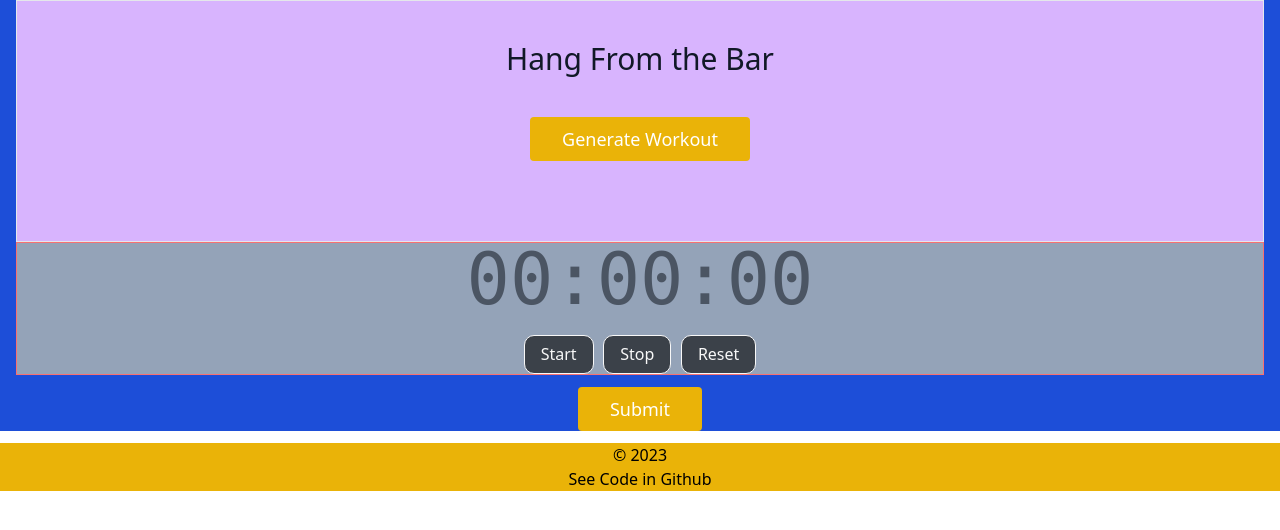
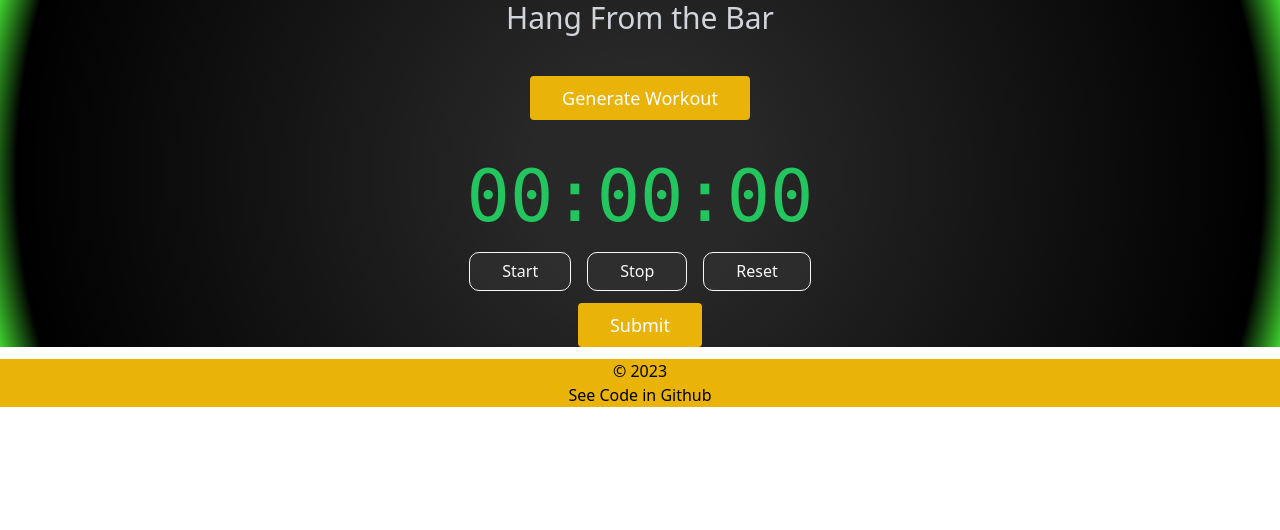
Before and after one commit to Kevindietme/hang-from-the-bar-app, a React (Create React App) app: page / in a window 1280 px wide. Shown: the top 530 px of the page. Built offline with nearby package versions, Linux system fonts and the light colour scheme.

Commit message:
Updated more styling adjusted containers

```diff
--- a/src/components/Exercises.jsx
+++ b/src/components/Exercises.jsx
@@ -69,28 +69,25 @@ export default function Exercises() {
 
 return(
   <>
-    <main className="bg-blue-700">
+    <main>
       {showResult
       ? <Results exerciseList={exerciseList} setShowResult={setShowResult} setExerciseList={setExerciseList}/>
       :
-      <section className="text-gray-600 body-font border-blue-400 px-3">
+      <section>
 
-        <div className="button-container border-3 px-1 border-purple-500">
-
-          <div className="exercise-list">
-            <div className="exerciseList">
-
-              <div className="container px-5 py-10 mx-auto border px-2 bg-purple-300">
+        <div>
+              <div>
                 <div className="text-center mb-10">
-                  <h1 className="sm:text-3xl text-2xl font-medium text-center title-font text-gray-900 mb-4">Hang From the Bar</h1>
+                  <h1 className="sm:text-3xl text-2xl font-medium text-center title-font text-gray-300 mb-4">Hang From the Bar</h1>
                   <button onClick={getExercises} className="flex mx-auto mt-10 text-white bg-yellow-500 border-0 py-2 px-8 focus:outline-none hover:bg-yellow-600 rounded text-lg ">Generate Workout</button>
                   </div>
+                  {/* <div className="bg-./images/slothHang.jpg"></div> adding background  */}
                 {!exerciseList
                   ? <p className="message">{message}</p>
                   : (<div className="container flex flex-col items-center justify-center w-full mx-auto">
                     {exerciseList.map(exercise => (
                       <div key={exercise.id} className="p-2 sm:w-1/2 w-full">
-                        <div className="bg-lime-500 rounded flex p-4 h-full items-center hover:bg-violet-600 active:bg-violet-700 focus:outline-none focus:ring focus:ring-violet-300">
+                        <div className="bg-lime-500 rounded flex p-4 h-full items-center hover:bg-gray-600 active:bg-violet-700 focus:outline-none focus:ring focus:ring-violet-300">
                           <svg fill="none" stroke="currentColor" strokeLinecap="round" strokeLinejoin="round" strokeWidth="3" className="text-yellow-500 w-6 h-6 flex-shrink-0 mr-4" viewBox="0 0 24 24">
                           </svg>
                           <span className="title-font font-medium">{exercise.exerciseType}: {exercise.nameOfExercise}</span>
@@ -103,8 +100,6 @@ return(
         <Stopwatch setFinalTime={setFinalTime} showResult={showResult}/>
               <button onClick={addResults} className="flex mt-3 mb-3 mx-auto mt-16 text-white bg-yellow-500 border-0 py-2 px-8 focus:outline-none hover:bg-yellow-600 rounded text-lg">Submit</button>
             </div>
-          </div>
-        </div>
       </section>
 }
     </main>
--- a/src/components/Stopwatch.jsx
+++ b/src/components/Stopwatch.jsx
@@ -65,9 +65,8 @@ const Stopwatch = ({ setFinalTime, showResult }) => {
   }, [showResult]);
 
   return (
-    <div className="container mx-auto border border-red-400 bg-slate-400">
-      {/* <h2 className="w-fit mx-auto">Stopwatch</h2> */}
-      <p className="time w-fit mx-auto font-mono text-7xl">
+    <div>
+      <p className="time w-fit mx-auto font-mono text-7xl text-green-500">
         <span id="minutes">{minutes.toString().padStart(2, '0')}</span>:
         <span id="seconds">{seconds.toString().padStart(2, '0')}</span>:
         <span id="tens">{tens.toString().padStart(2, '0')}</span>
--- a/src/styles/App.css
+++ b/src/styles/App.css
@@ -1,4 +1,6 @@
-.container {
+main {
+background: rgb(0,0,0);
+background: radial-gradient(circle, rgba(0,0,0,0.8425428206997084) 16%, rgba(0,0,0,1) 94%, rgba(65,211,47,1) 100%);
 }
 
 .buttons-container {
@@ -8,14 +10,14 @@
 }
 
 button {
-  padding: 0.4rem 1rem;
-  margin: 0 0.3rem;
+  padding: 0.4rem 2rem;
+  margin: 0 0.5rem;
   border-radius: 10px;
   border: 1px solid #f8f8f8;
-  background-color: rgba(0, 0, 0, 0.6);
+  background-color: rgba(52, 50, 50, 0.6);
   color: #f8f8f8;
 }
 
 button:hover {
-  background-color: rgba(0, 0, 0, 0.4);
+  background-color: rgba(42, 254, 23, 0.882);
 }
```
Also changed, not shown: public/images/slothHang.jpg (added).
